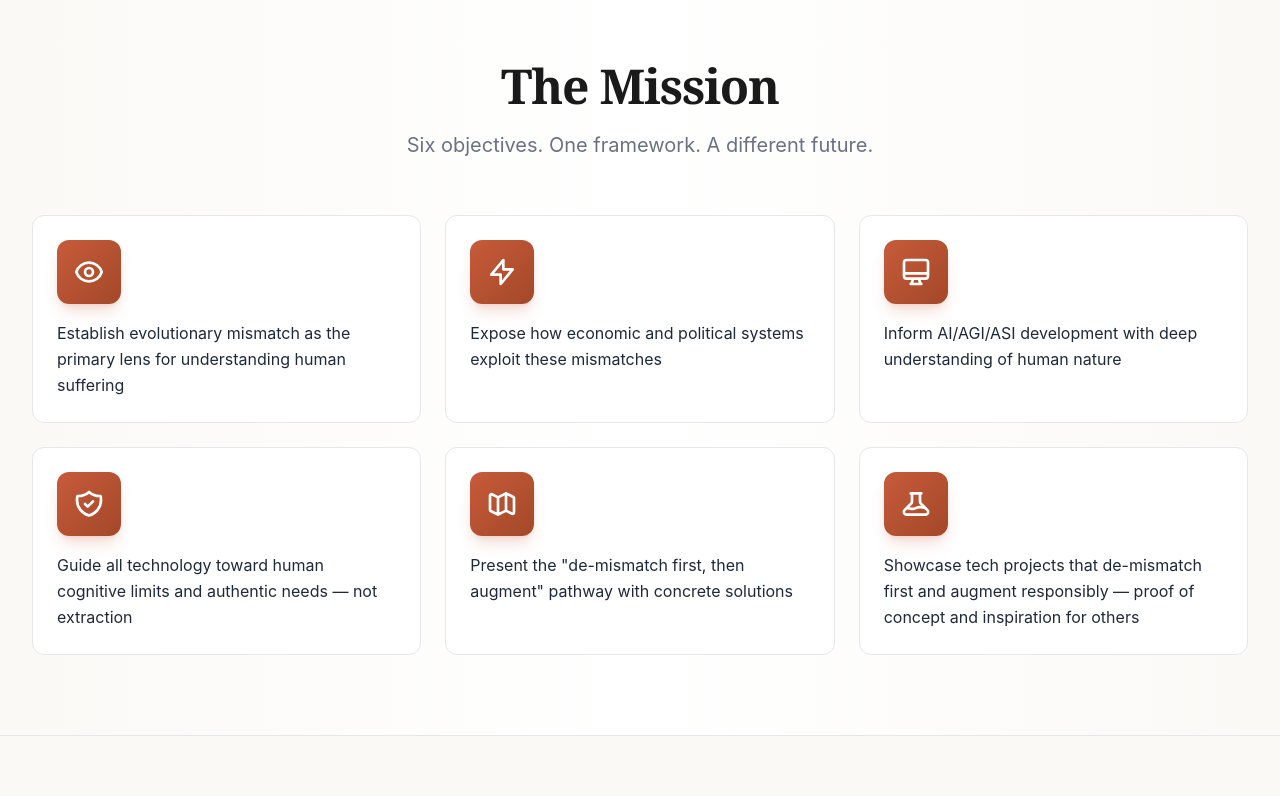
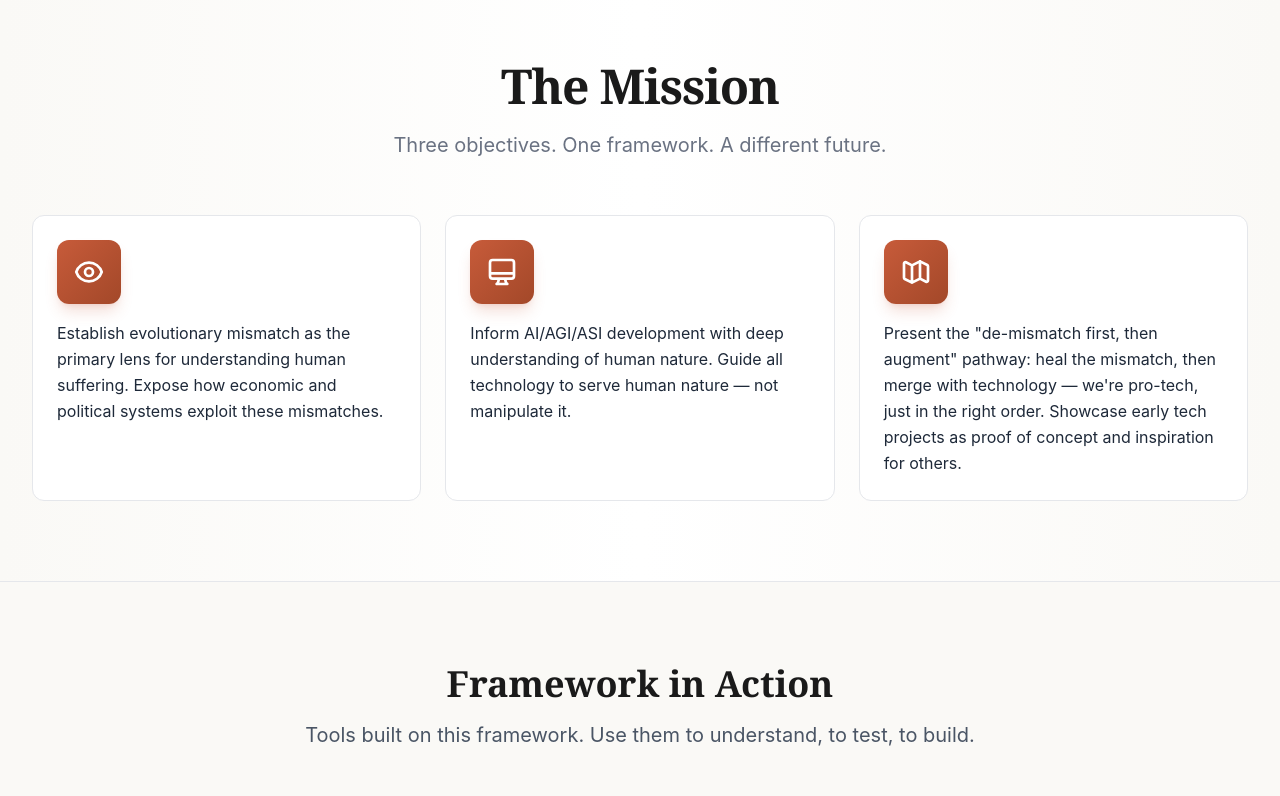
Before and after one commit to MaartenRischen/demismatch, a Next.js app: page / in a window 1280 px wide. Shown: the part 720-1516 px from the top of the page. Built offline with nearby package versions, Linux system fonts and the light colour scheme; grey boxes are pictures that could not be loaded.

Commit message:
Condense goals section to 3 goals with updated text

```diff
--- a/src/app/page.tsx
+++ b/src/app/page.tsx
@@ -29,11 +29,11 @@ export default function Home() {
             The Mission
           </h2>
           <p className="text-xl text-gray-500 text-center mb-14 max-w-2xl mx-auto">
-            Six objectives. One framework. A different future.
+            Three objectives. One framework. A different future.
           </p>
 
           {/* Horizontal grid of goal cards */}
-          <div className="grid grid-cols-1 md:grid-cols-2 lg:grid-cols-3 gap-6">
+          <div className="grid grid-cols-1 md:grid-cols-3 gap-6">
             {/* Goal 1 */}
             <div className="bg-white rounded-xl border border-gray-200 p-6 hover:shadow-lg transition-all group">
               <div className="w-16 h-16 rounded-xl bg-gradient-to-br from-[#c75b3a] to-[#a34829] flex items-center justify-center shadow-lg shadow-[#c75b3a]/20 mb-4">
@@ -43,7 +43,7 @@ export default function Home() {
                 </svg>
               </div>
               <p className="text-base text-gray-800 leading-relaxed">
-                Establish evolutionary mismatch as the primary lens for understanding human suffering
+                Establish evolutionary mismatch as the primary lens for understanding human suffering. Expose how economic and political systems exploit these mismatches.
               </p>
             </div>
 
@@ -51,11 +51,11 @@ export default function Home() {
             <div className="bg-white rounded-xl border border-gray-200 p-6 hover:shadow-lg transition-all group">
               <div className="w-16 h-16 rounded-xl bg-gradient-to-br from-[#c75b3a] to-[#a34829] flex items-center justify-center shadow-lg shadow-[#c75b3a]/20 mb-4">
                 <svg className="w-8 h-8 text-white" fill="none" viewBox="0 0 24 24" stroke="currentColor" strokeWidth={2}>
-                  <path strokeLinecap="round" strokeLinejoin="round" d="M13 10V3L4 14h7v7l9-11h-7z" />
+                  <path strokeLinecap="round" strokeLinejoin="round" d="M9.75 17L9 20l-1 1h8l-1-1-.75-3M3 13h18M5 17h14a2 2 0 002-2V5a2 2 0 00-2-2H5a2 2 0 00-2 2v10a2 2 0 002 2z" />
                 </svg>
               </div>
               <p className="text-base text-gray-800 leading-relaxed">
-                Expose how economic and political systems exploit these mismatches
+                Inform AI/AGI/ASI development with deep understanding of human nature. Guide all technology to serve human nature — not manipulate it.
               </p>
             </div>
 
@@ -63,47 +63,11 @@ export default function Home() {
             <div className="bg-white rounded-xl border border-gray-200 p-6 hover:shadow-lg transition-all group">
               <div className="w-16 h-16 rounded-xl bg-gradient-to-br from-[#c75b3a] to-[#a34829] flex items-center justify-center shadow-lg shadow-[#c75b3a]/20 mb-4">
                 <svg className="w-8 h-8 text-white" fill="none" viewBox="0 0 24 24" stroke="currentColor" strokeWidth={2}>
-                  <path strokeLinecap="round" strokeLinejoin="round" d="M9.75 17L9 20l-1 1h8l-1-1-.75-3M3 13h18M5 17h14a2 2 0 002-2V5a2 2 0 00-2-2H5a2 2 0 00-2 2v10a2 2 0 002 2z" />
-                </svg>
-              </div>
-              <p className="text-base text-gray-800 leading-relaxed">
-                Inform AI/AGI/ASI development with deep understanding of human nature
-              </p>
-            </div>
-
-            {/* Goal 4 */}
-            <div className="bg-white rounded-xl border border-gray-200 p-6 hover:shadow-lg transition-all group">
-              <div className="w-16 h-16 rounded-xl bg-gradient-to-br from-[#c75b3a] to-[#a34829] flex items-center justify-center shadow-lg shadow-[#c75b3a]/20 mb-4">
-                <svg className="w-8 h-8 text-white" fill="none" viewBox="0 0 24 24" stroke="currentColor" strokeWidth={2}>
-                  <path strokeLinecap="round" strokeLinejoin="round" d="M9 12l2 2 4-4m5.618-4.016A11.955 11.955 0 0112 2.944a11.955 11.955 0 01-8.618 3.04A12.02 12.02 0 003 9c0 5.591 3.824 10.29 9 11.622 5.176-1.332 9-6.03 9-11.622 0-1.042-.133-2.052-.382-3.016z" />
-                </svg>
-              </div>
-              <p className="text-base text-gray-800 leading-relaxed">
-                Guide all technology toward human cognitive limits and authentic needs — not extraction
-              </p>
-            </div>
-
-            {/* Goal 5 */}
-            <div className="bg-white rounded-xl border border-gray-200 p-6 hover:shadow-lg transition-all group">
-              <div className="w-16 h-16 rounded-xl bg-gradient-to-br from-[#c75b3a] to-[#a34829] flex items-center justify-center shadow-lg shadow-[#c75b3a]/20 mb-4">
-                <svg className="w-8 h-8 text-white" fill="none" viewBox="0 0 24 24" stroke="currentColor" strokeWidth={2}>
                   <path strokeLinecap="round" strokeLinejoin="round" d="M9 20l-5.447-2.724A1 1 0 013 16.382V5.618a1 1 0 011.447-.894L9 7m0 13l6-3m-6 3V7m6 10l4.553 2.276A1 1 0 0021 18.382V7.618a1 1 0 00-.553-.894L15 4m0 13V4m0 0L9 7" />
                 </svg>
               </div>
               <p className="text-base text-gray-800 leading-relaxed">
-                Present the "de-mismatch first, then augment" pathway with concrete solutions
-              </p>
-            </div>
-
-            {/* Goal 6 */}
-            <div className="bg-white rounded-xl border border-gray-200 p-6 hover:shadow-lg transition-all group">
-              <div className="w-16 h-16 rounded-xl bg-gradient-to-br from-[#c75b3a] to-[#a34829] flex items-center justify-center shadow-lg shadow-[#c75b3a]/20 mb-4">
-                <svg className="w-8 h-8 text-white" fill="none" viewBox="0 0 24 24" stroke="currentColor" strokeWidth={2}>
-                  <path strokeLinecap="round" strokeLinejoin="round" d="M19.428 15.428a2 2 0 00-1.022-.547l-2.387-.477a6 6 0 00-3.86.517l-.318.158a6 6 0 01-3.86.517L6.05 15.21a2 2 0 00-1.806.547M8 4h8l-1 1v5.172a2 2 0 00.586 1.414l5 5c1.26 1.26.367 3.414-1.415 3.414H4.828c-1.782 0-2.674-2.154-1.414-3.414l5-5A2 2 0 009 10.172V5L8 4z" />
-                </svg>
-              </div>
-              <p className="text-base text-gray-800 leading-relaxed">
-                Showcase tech projects that de-mismatch first and augment responsibly — proof of concept and inspiration for others
+                Present the "de-mismatch first, then augment" pathway: heal the mismatch, then merge with technology — we're pro-tech, just in the right order. Showcase early tech projects as proof of concept and inspiration for others.
               </p>
             </div>
           </div>
```
